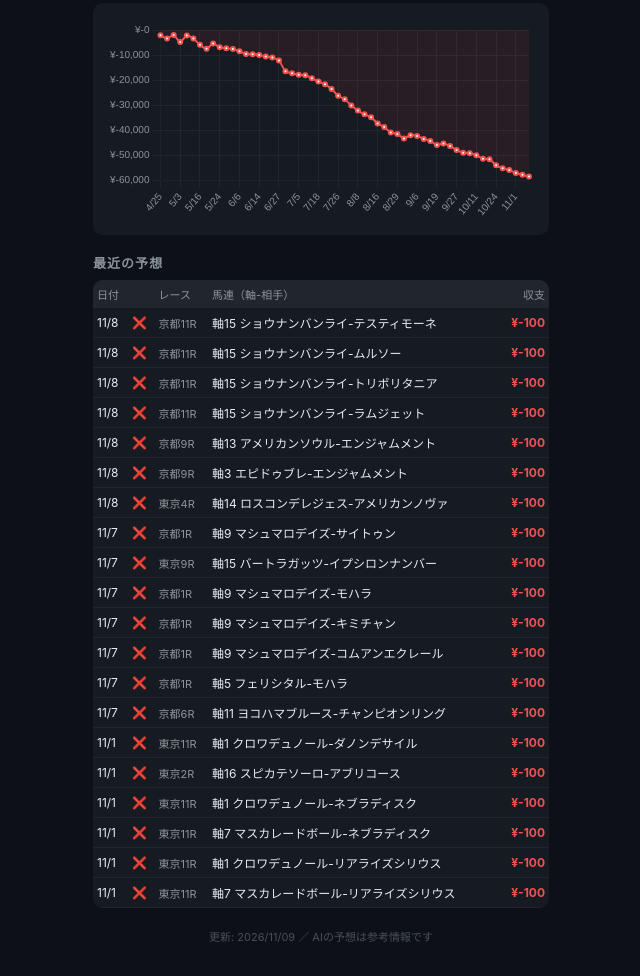
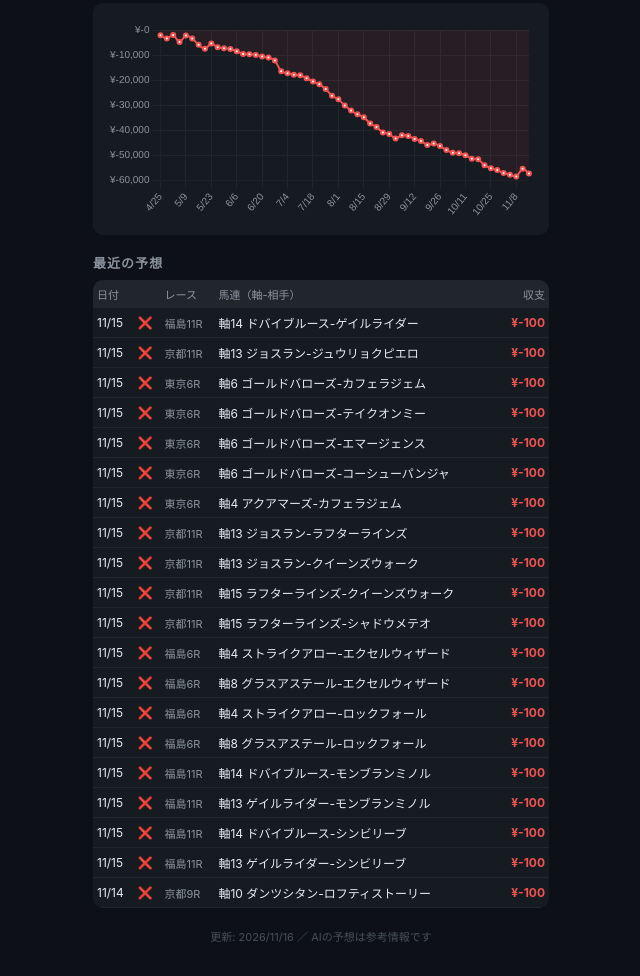
Before and after one commit to gaassy33-ai/Keiba_ai_predection, a plain HTML site: page docs/stats.html in a window 1280 px wide. Shown: the part 486-1462 px from the top of the page, without its empty margins (319-959 px from the left). Drawn offline with nearby package versions, Linux system fonts and the light colour scheme.

Commit message:
chore: 週末成績集計 [skip ci]

```diff
--- a/docs/stats.html
+++ b/docs/stats.html
@@ -91,19 +91,19 @@ td.amount { text-align: right; font-weight: bold; }
 <div class="kpi-grid">
   <div class="kpi">
     <div class="kpi-label">総購入点数</div>
-    <div class="kpi-value neutral">899<span style="font-size:13px">R</span></div>
+    <div class="kpi-value neutral">934<span style="font-size:13px">R</span></div>
   </div>
   <div class="kpi">
     <div class="kpi-label">的中率</div>
-    <div class="kpi-value neutral">2.3<span style="font-size:13px">%</span></div>
+    <div class="kpi-value neutral">2.5<span style="font-size:13px">%</span></div>
   </div>
   <div class="kpi">
     <div class="kpi-label">回収率</div>
-    <div class="kpi-value neg">34.8<span style="font-size:13px">%</span></div>
+    <div class="kpi-value neg">38.6<span style="font-size:13px">%</span></div>
   </div>
   <div class="kpi">
     <div class="kpi-label">累計収支</div>
-    <div class="kpi-value neg">¥-58,580</div>
+    <div class="kpi-value neg">¥-57,360</div>
   </div>
 </div>
 
@@ -111,19 +111,19 @@ td.amount { text-align: right; font-weight: bold; }
 <div class="kpi-grid">
   <div class="kpi">
     <div class="kpi-label">的中 / レース数</div>
-    <div class="kpi-value neutral">0<span style="font-size:14px">/26R</span></div>
+    <div class="kpi-value neutral">2<span style="font-size:14px">/61R</span></div>
   </div>
   <div class="kpi">
     <div class="kpi-label">月間収支</div>
-    <div class="kpi-value neg">¥-2,600</div>
+    <div class="kpi-value neg">¥-1,380</div>
   </div>
   <div class="kpi">
     <div class="kpi-label">月間回収率</div>
-    <div class="kpi-value neg">0.0<span style="font-size:13px">%</span></div>
+    <div class="kpi-value neg">77.4<span style="font-size:13px">%</span></div>
   </div>
   <div class="kpi">
     <div class="kpi-label">月間的中率</div>
-    <div class="kpi-value neutral">0.0<span style="font-size:13px">%</span></div>
+    <div class="kpi-value neutral">3.3<span style="font-size:13px">%</span></div>
   </div>
 </div>
 
@@ -149,154 +149,154 @@ td.amount { text-align: right; font-weight: bold; }
     <tbody>
 
             <tr>
-              <td>11/8</td>
+              <td>11/15</td>
               <td>❌</td>
-              <td class="race-name">京都11R</td>
-              <td>軸15 ショウナンバンライ-テスティモーネ</td>
+              <td class="race-name">福島11R</td>
+              <td>軸14 ドバイブルース-ゲイルライダー</td>
               <td class="amount"><span class="neg">¥-100</span></td>
             </tr>
             <tr>
-              <td>11/8</td>
+              <td>11/15</td>
               <td>❌</td>
               <td class="race-name">京都11R</td>
-              <td>軸15 ショウナンバンライ-ムルソー</td>
+              <td>軸13 ジョスラン-ジュウリョクピエロ</td>
               <td class="amount"><span class="neg">¥-100</span></td>
             </tr>
             <tr>
-              <td>11/8</td>
+              <td>11/15</td>
               <td>❌</td>
-              <td class="race-name">京都11R</td>
-              <td>軸15 ショウナンバンライ-トリポリタニア</td>
+              <td class="race-name">東京6R</td>
+              <td>軸6 ゴールドバローズ-カフェラジェム</td>
               <td class="amount"><span class="neg">¥-100</span></td>
             </tr>
             <tr>
-              <td>11/8</td>
+              <td>11/15</td>
               <td>❌</td>
-              <td class="race-name">京都11R</td>
-              <td>軸15 ショウナンバンライ-ラムジェット</td>
+              <td class="race-name">東京6R</td>
+              <td>軸6 ゴールドバローズ-テイクオンミー</td>
               <td class="amount"><span class="neg">¥-100</span></td>
             </tr>
             <tr>
-              <td>11/8</td>
+              <td>11/15</td>
               <td>❌</td>
-              <td class="race-name">京都9R</td>
-              <td>軸13 アメリカンソウル-エンジャムメント</td>
+              <td class="race-name">東京6R</td>
+              <td>軸6 ゴールドバローズ-エマージェンス</td>
               <td class="amount"><span class="neg">¥-100</span></td>
             </tr>
             <tr>
-              <td>11/8</td>
+              <td>11/15</td>
               <td>❌</td>
-              <td class="race-name">京都9R</td>
-              <td>軸3 エピドゥブレ-エンジャムメント</td>
+              <td class="race-name">東京6R</td>
+              <td>軸6 ゴールドバローズ-コーシューパンジャ</td>
               <td class="amount"><span class="neg">¥-100</span></td>
             </tr>
             <tr>
-              <td>11/8</td>
+              <td>11/15</td>
               <td>❌</td>
-              <td class="race-name">東京4R</td>
-              <td>軸14 ロスコンデレジェス-アメリカンノヴァ</td>
+              <td class="race-name">東京6R</td>
+              <td>軸4 アクアマーズ-カフェラジェム</td>
               <td class="amount"><span class="neg">¥-100</span></td>
             </tr>
             <tr>
-              <td>11/7</td>
+              <td>11/15</td>
               <td>❌</td>
-              <td class="race-name">京都1R</td>
-              <td>軸9 マシュマロデイズ-サイトゥン</td>
+              <td class="race-name">京都11R</td>
+              <td>軸13 ジョスラン-ラフターラインズ</td>
               <td class="amount"><span class="neg">¥-100</span></td>
             </tr>
             <tr>
-              <td>11/7</td>
+              <td>11/15</td>
               <td>❌</td>
-              <td class="race-name">東京9R</td>
-              <td>軸15 バートラガッツ-イプシロンナンバー</td>
+              <td class="race-name">京都11R</td>
+              <td>軸13 ジョスラン-クイーンズウォーク</td>
               <td class="amount"><span class="neg">¥-100</span></td>
             </tr>
             <tr>
-              <td>11/7</td>
+              <td>11/15</td>
               <td>❌</td>
-              <td class="race-name">京都1R</td>
-              <td>軸9 マシュマロデイズ-モハラ</td>
+              <td class="race-name">京都11R</td>
+              <td>軸15 ラフターラインズ-クイーンズウォーク</td>
               <td class="amount"><span class="neg">¥-100</span></td>
             </tr>
             <tr>
-              <td>11/7</td>
+              <td>11/15</td>
               <td>❌</td>
-              <td class="race-name">京都1R</td>
-              <td>軸9 マシュマロデイズ-キミチャン</td>
+              <td class="race-name">京都11R</td>
+              <td>軸15 ラフターラインズ-シャドウメテオ</td>
               <td class="amount"><span class="neg">¥-100</span></td>
             </tr>
             <tr>
-              <td>11/7</td>
+              <td>11/15</td>
               <td>❌</td>
-              <td class="race-name">京都1R</td>
-              <td>軸9 マシュマロデイズ-コムアンエクレール</td>
+              <td class="race-name">福島6R</td>
+              <td>軸4 ストライクアロー-エクセルウィザード</td>
               <td class="amount"><span class="neg">¥-100</span></td>
             </tr>
             <tr>
-              <td>11/7</td>
+              <td>11/15</td>
               <td>❌</td>
-              <td class="race-name">京都1R</td>
-              <td>軸5 フェリシタル-モハラ</td>
+              <td class="race-name">福島6R</td>
+              <td>軸8 グラスアステール-エクセルウィザード</td>
               <td class="amount"><span class="neg">¥-100</span></td>
             </tr>
             <tr>
-              <td>11/7</td>
+              <td>11/15</td>
               <td>❌</td>
-              <td class="race-name">京都6R</td>
-              <td>軸11 ヨコハマブルース-チャンピオンリング</td>
+              <td class="race-name">福島6R</td>
+              <td>軸4 ストライクアロー-ロックフォール</td>
               <td class="amount"><span class="neg">¥-100</span></td>
             </tr>
             <tr>
-              <td>11/1</td>
+              <td>11/15</td>
               <td>❌</td>
-              <td class="race-name">東京11R</td>
-              <td>軸1 クロワデュノール-ダノンデサイル</td>
+              <td class="race-name">福島6R</td>
+              <td>軸8 グラスアステール-ロックフォール</td>
               <td class="amount"><span class="neg">¥-100</span></td>
             </tr>
             <tr>
-              <td>11/1</td>
+              <td>11/15</td>
               <td>❌</td>
-              <td class="race-name">東京2R</td>
-              <td>軸16 スピカテソーロ-アブリコース</td>
+              <td class="race-name">福島11R</td>
+              <td>軸14 ドバイブルース-モンブランミノル</td>
               <td class="amount"><span class="neg">¥-100</span></td>
             </tr>
             <tr>
-              <td>11/1</td>
+              <td>11/15</td>
               <td>❌</td>
-              <td class="race-name">東京11R</td>
-              <td>軸1 クロワデュノール-ネブラディスク</td>
+              <td class="race-name">福島11R</td>
+              <td>軸13 ゲイルライダー-モンブランミノル</td>
               <td class="amount"><span class="neg">¥-100</span></td>
             </tr>
             <tr>
-              <td>11/1</td>
+              <td>11/15</td>
               <td>❌</td>
-              <td class="race-name">東京11R</td>
-              <td>軸7 マスカレードボール-ネブラディスク</td>
+              <td class="race-name">福島11R</td>
+              <td>軸14 ドバイブルース-シンビリーブ</td>
               <td class="amount"><span class="neg">¥-100</span></td>
             </tr>
             <tr>
-              <td>11/1</td>
+              <td>11/15</td>
               <td>❌</td>
-              <td class="race-name">東京11R</td>
-              <td>軸1 クロワデュノール-リアライズシリウス</td>
+              <td class="race-name">福島11R</td>
+              <td>軸13 ゲイルライダー-シンビリーブ</td>
               <td class="amount"><span class="neg">¥-100</span></td>
             </tr>
             <tr>
-              <td>11/1</td>
+              <td>11/14</td>
               <td>❌</td>
-              <td class="race-name">東京11R</td>
-              <td>軸7 マスカレードボール-リアライズシリウス</td>
+              <td class="race-name">京都9R</td>
+              <td>軸10 ダンツシタン-ロフティストーリー</td>
               <td class="amount"><span class="neg">¥-100</span></td>
             </tr>
     </tbody>
   </table>
 </div>
 
-<p class="footer">更新: 2026/11/09 ／ AIの予想は参考情報です</p>
+<p class="footer">更新: 2026/11/16 ／ AIの予想は参考情報です</p>
 
 <script>
-const labels = ['4/25', '4/26', '5/2', '5/3', '5/9', '5/10', '5/16', '5/17', '5/23', '5/24', '5/30', '5/31', '6/6', '6/7', '6/13', '6/14', '6/20', '6/21', '6/27', '6/28', '7/4', '7/5', '7/11', '7/12', '7/18', '7/19', '7/25', '7/26', '8/1', '8/2', '8/8', '8/9', '8/15', '8/16', '8/22', '8/23', '8/29', '8/30', '9/5', '9/6', '9/12', '9/13', '9/19', '9/20', '9/26', '9/27', '10/3', '10/10', '10/11', '10/17', '10/18', '10/24', '10/25', '10/31', '11/1', '11/7', '11/8'];
-const data   = [-2100, -3400, -2030, -4830, -2230, -3430, -5930, -7530, -5440, -6940, -7260, -7630, -8530, -9630, -9730, -10010, -10610, -11010, -12220, -16520, -17320, -17920, -18120, -19310, -20600, -21700, -23600, -26300, -27700, -30200, -32200, -33700, -34900, -37400, -38800, -40930, -41570, -43370, -42050, -42350, -43550, -44350, -45950, -45390, -46390, -47990, -49090, -49270, -50070, -51430, -51680, -54080, -55280, -55980, -57180, -57880, -58580];
+const labels = ['4/25', '4/26', '5/2', '5/3', '5/9', '5/10', '5/16', '5/17', '5/23', '5/24', '5/30', '5/31', '6/6', '6/7', '6/13', '6/14', '6/20', '6/21', '6/27', '6/28', '7/4', '7/5', '7/11', '7/12', '7/18', '7/19', '7/25', '7/26', '8/1', '8/2', '8/8', '8/9', '8/15', '8/16', '8/22', '8/23', '8/29', '8/30', '9/5', '9/6', '9/12', '9/13', '9/19', '9/20', '9/26', '9/27', '10/3', '10/10', '10/11', '10/17', '10/18', '10/24', '10/25', '10/31', '11/1', '11/7', '11/8', '11/14', '11/15'];
+const data   = [-2100, -3400, -2030, -4830, -2230, -3430, -5930, -7530, -5440, -6940, -7260, -7630, -8530, -9630, -9730, -10010, -10610, -11010, -12220, -16520, -17320, -17920, -18120, -19310, -20600, -21700, -23600, -26300, -27700, -30200, -32200, -33700, -34900, -37400, -38800, -40930, -41570, -43370, -42050, -42350, -43550, -44350, -45950, -45390, -46390, -47990, -49090, -49270, -50070, -51430, -51680, -54080, -55280, -55980, -57180, -57880, -58580, -55460, -57360];
 const ctx    = document.getElementById('pnlChart').getContext('2d');
 new Chart(ctx, {
   type: 'line',
```
Also changed, not shown: data/logs/results_cache.json (+32 -0 lines).
